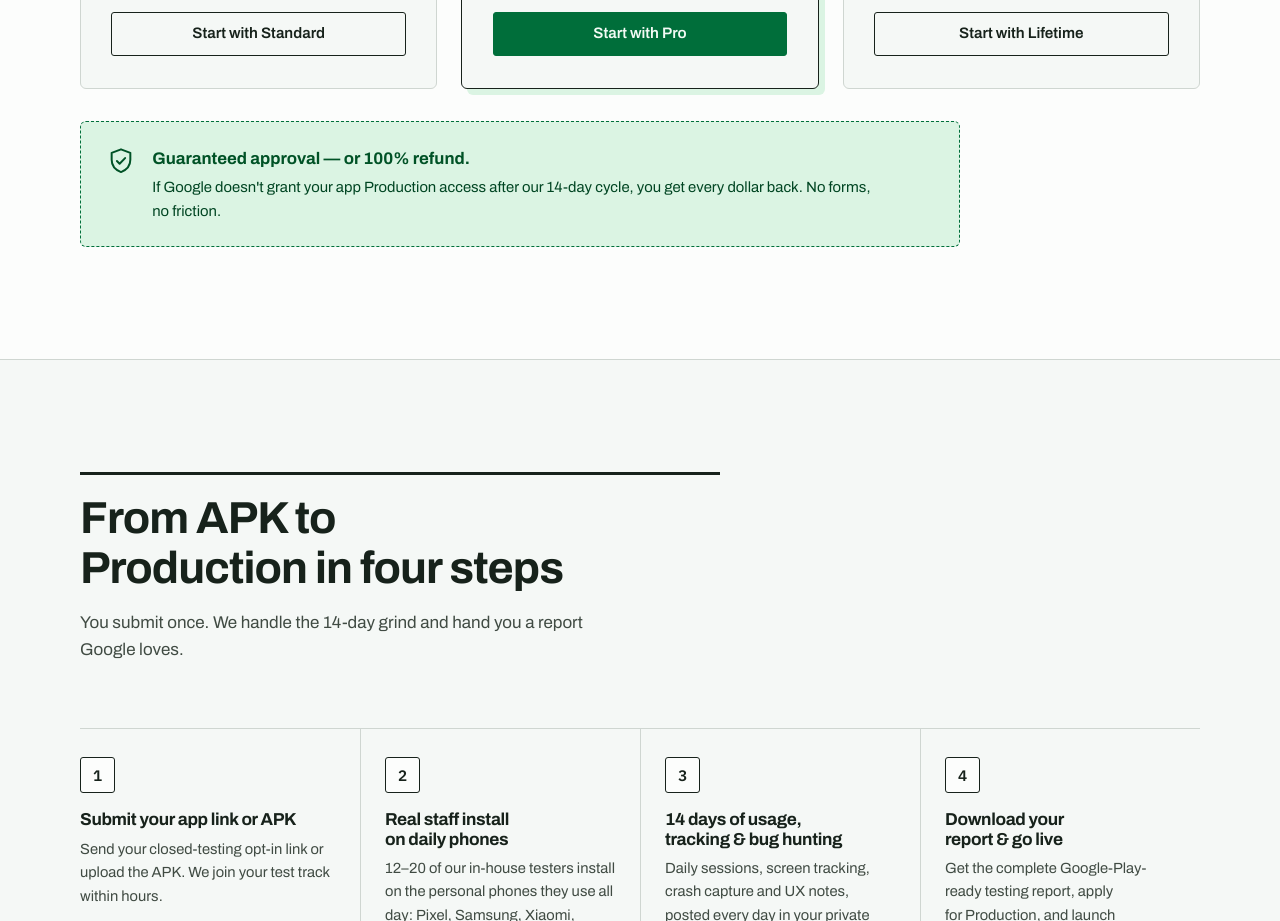
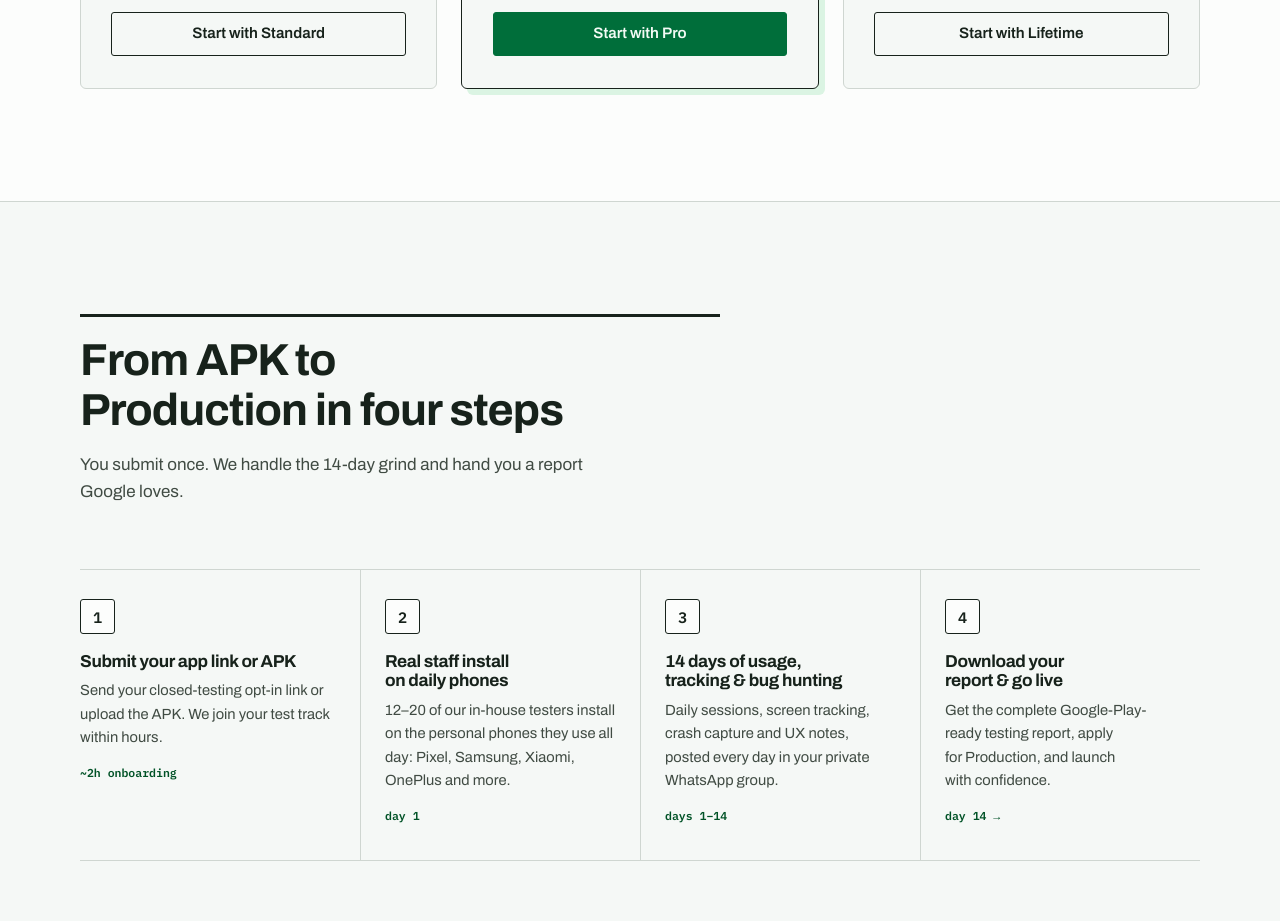
Before and after one commit to limonpervez/closedtestingcrew, a plain HTML site: page index.html in a window 1280 px wide. Shown: the part 2920-3841 px from the top of the page. Drawn offline with Linux system fonts and the light colour scheme.

Commit message:
Remove refund guarantee banner
Co-Authored-By: Claude Fable 5 <noreply@anthropic.com>

```diff
--- a/index.html
+++ b/index.html
@@ -273,13 +273,6 @@
       </article>
     </div>
 
-    <div class="guarantee reveal">
-      <svg width="28" height="28" viewBox="0 0 24 24" fill="none" aria-hidden="true"><path d="M12 2l8 3v6c0 5-3.4 8.8-8 10.5C7.4 19.8 4 16 4 11V5l8-3z" stroke="currentColor" stroke-width="1.7" stroke-linejoin="round"/><path d="M8.5 12l2.3 2.3L15.5 9.5" stroke="currentColor" stroke-width="1.7" stroke-linecap="round" stroke-linejoin="round"/></svg>
-      <div>
-        <strong>Guaranteed approval — or 100% refund.</strong>
-        <p>If Google doesn't grant your app Production access after our 14-day cycle, you get every dollar back. No forms, no friction.</p>
-      </div>
-    </div>
   </div>
 </section>
 
--- a/styles.css
+++ b/styles.css
@@ -369,19 +369,6 @@ p { text-wrap: pretty; }
   position: absolute; left: 0; top: 0.05em;
   color: var(--accent-deep); font-weight: 700; font-size: 0.85rem;
 }
-
-.guarantee {
-  display: flex; gap: 1.1rem; align-items: flex-start;
-  max-width: 880px; margin-top: 2rem;
-  border: 1.5px dashed var(--accent);
-  background: var(--accent-tint);
-  color: var(--accent-deep);
-  border-radius: var(--r-md);
-  padding: 1.4rem 1.6rem;
-}
-.guarantee svg { flex: none; margin-top: 0.15rem; }
-.guarantee strong { font-size: 1.05rem; }
-.guarantee p { margin-top: 0.25rem; font-size: 0.93rem; color: oklch(34% 0.09 155); }
 
 /* ---------- process steps (a genuine sequence) ---------- */
 .steps {
```
